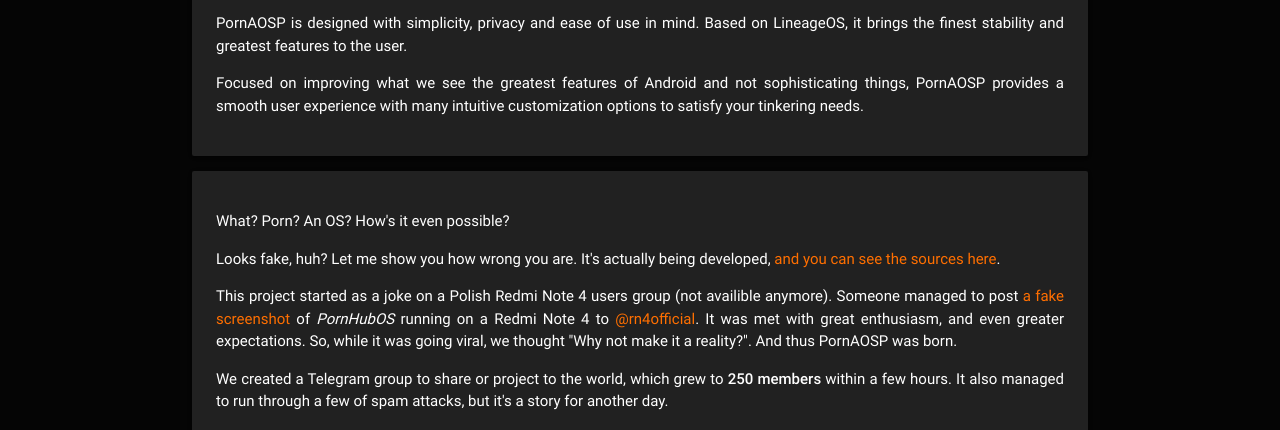
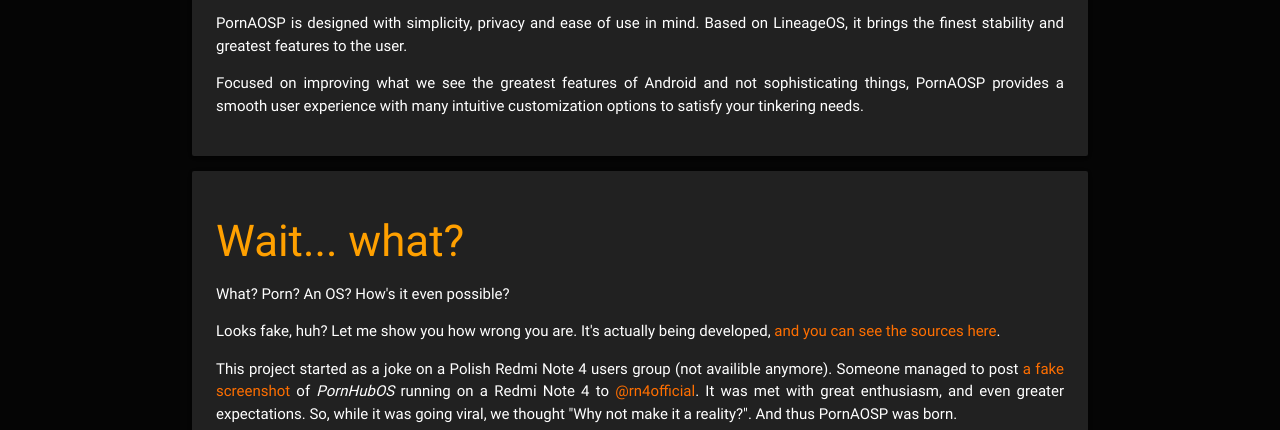
Before and after one commit to PAOSP/paosp.github.io, a plain HTML site: page index.html in a window 1280 px wide. Shown: the part 611-1041 px from the top of the page. Drawn offline with nearby package versions, Linux system fonts and the light colour scheme.

Commit message:
of course had to fuck sth up

```diff
--- a/index.html
+++ b/index.html
@@ -55,6 +55,7 @@
 
         <section id="what" class="dank-section card-panel grey darken-4">
 
+            <h3>Wait... what?</h3>
             <p>What? Porn? An OS? How's it even possible?</p>
             <p>Looks fake, huh? Let me show you how wrong you are. It's actually being developed, <a href="https://github.com/PAOSP">and you can see the sources here</a>.</p>
 
```
